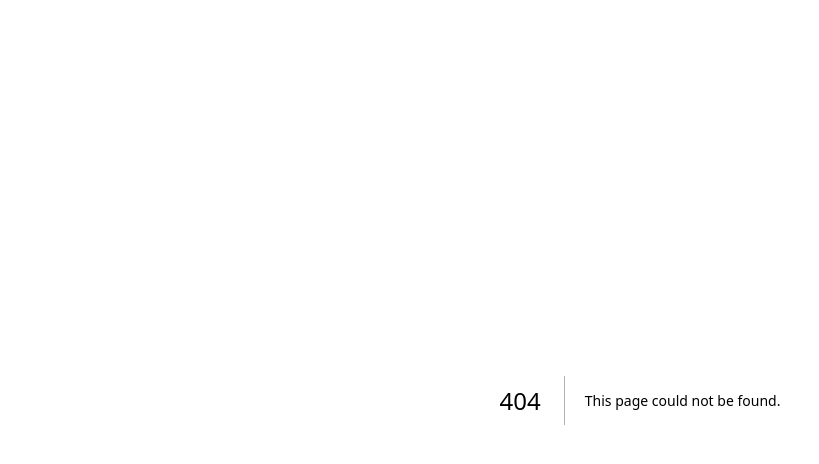
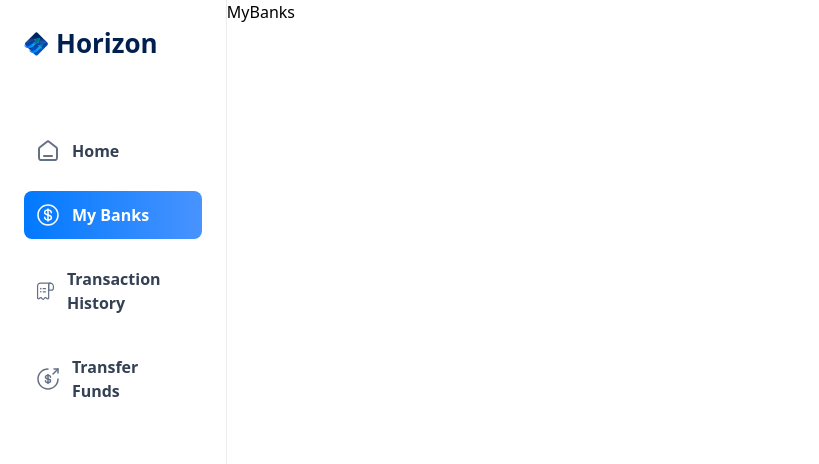
Before and after one commit to saulkurosaki/HORIZON-BANKING-APP-PROJECT, a Next.js app: page /my-banks in a window 1280 px wide. Before the commit this address had no page. Shown: the top 464 px of the page, without its empty margins (0-819 px from the left). Built offline with nearby package versions, Linux system fonts and the light colour scheme.

Commit message:
feat(MyBanks): implement the MyBanks component initial layout

```diff
--- /dev/null
+++ b/app/(root)/my-banks/page.tsx
@@ -0,0 +1,5 @@
+const MyBanks = () => {
+  return <div>MyBanks</div>;
+};
+
+export default MyBanks;
```
